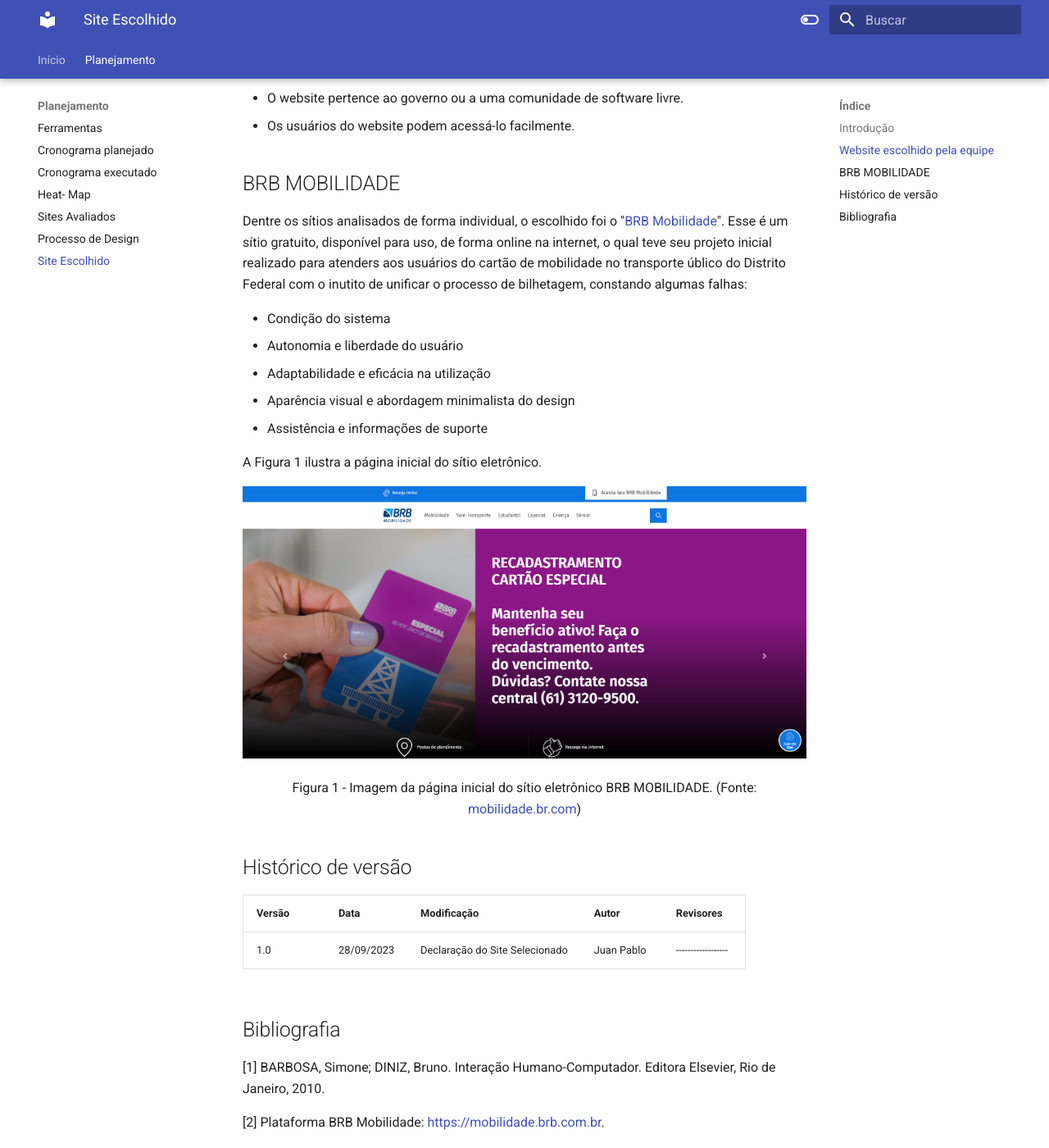
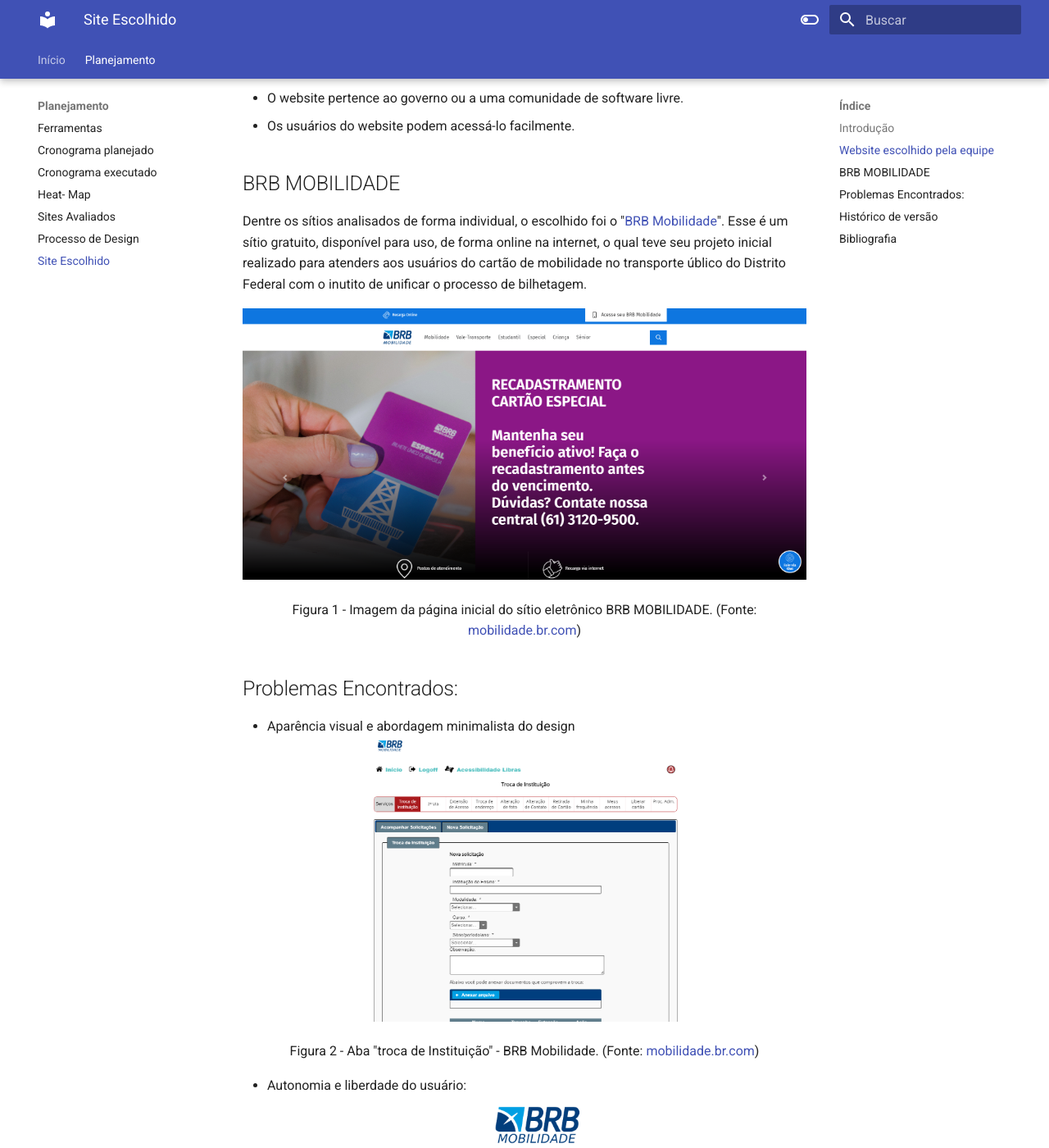
Before and after one commit to Interacao-Humano-Computador/2023.2--BRB-Mobilidade, an MkDocs documentation site: the page built from docs/site.md, in a window 1280 px wide and 1400 px high, scrolled down 525 px. Shown: the whole window at 82% size. Built offline with MkDocs 1.6.1 and Material for MkDocs 9.7.7, drawn with Linux system fonts in a browser that asks for light colours; some of the changed text lies outside the part shown.

Commit message:
update of selected site

```diff
--- a/docs/site.md
+++ b/docs/site.md
@@ -15,15 +15,8 @@
 
 ## BRB MOBILIDADE
 
-Dentre os sítios analisados de forma individual, o escolhido foi o "[BRB Mobilidade](https://mobilidade.brb.com.br)". Esse é um sítio gratuito, disponível para uso, de forma online na internet, o qual teve seu projeto inicial realizado para atenders aos usuários do cartão de mobilidade no transporte úblico do Distrito Federal com o inutito de unificar o processo de bilhetagem, constando algumas falhas:
+Dentre os sítios analisados de forma individual, o escolhido foi o "[BRB Mobilidade](https://mobilidade.brb.com.br)". Esse é um sítio gratuito, disponível para uso, de forma online na internet, o qual teve seu projeto inicial realizado para atenders aos usuários do cartão de mobilidade no transporte úblico do Distrito Federal com o inutito de unificar o processo de bilhetagem.
 
-- Condição do sistema
-- Autonomia e liberdade do usuário
-- Adaptabilidade e eficácia na utilização
-- Aparência visual e abordagem minimalista do design
-- Assistência e informações de suporte
-
-A Figura 1 ilustra a página inicial do sítio eletrônico.
 
 ![Imagem do BRB Mobilidade](assets/brb.png)
 
@@ -31,12 +24,44 @@
 <p>Figura 1 - Imagem da página inicial do sítio eletrônico BRB MOBILIDADE. (Fonte: <a href="https://mobilidade.brb.com.br">mobilidade.br.com</a>)</p>
 </div>
 
+## Problemas Encontrados:
+
+- Aparência visual e abordagem minimalista do design
+![Aparência visual do BRB Mobilidade](assets/troca.png)
+<div style="text-align: center">
+<p>Figura 2 - Aba "troca de Instituição" - BRB Mobilidade. (Fonte: <a href="https://mobilidade.brb.com.br">mobilidade.br.com</a>)</p>
+</div>
+
+- Autonomia e liberdade do usuário:
+![Autonomia](assets/erro.png)
+<div style="text-align: center">
+<p>Figura 3 - Usuário não autenticado - BRB Mobilidade. (Fonte: <a href="https://mobilidade.brb.com.br">mobilidade.br.com</a>)</p>
+</div>
+
+
+- Adaptabilidade e eficácia na utilização e Acessibilidade:
+![acessibilidade](assets/libras.png)
+<div style="text-align: center">
+<p>Figura 4 - Acessibilidade - BRB Mobilidade. (Fonte: <a href="https://mobilidade.brb.com.br">mobilidade.br.com</a>)</p>
+</div>
+
+
+
+- Assistência e informações de suporte:
+![erro sem assistência](assets/erro2.png)
+<div style="text-align: center">
+<p>Figura 5 - Assistência e suporte de erros - BRB Mobilidade. (Fonte: <a href="https://mobilidade.brb.com.br">mobilidade.br.com</a>)</p>
+</div>
+
+
+
 
 ## Histórico de versão
 
 | Versão | Data       | Modificação                             | Autor                         | Revisores                         |
 | ------ | ---------- | --------------------------------------- | ----------------------------- |-----------------------------------|
-|    1.0   |   28/09/2023   |   Declaração do Site Selecionado |  Juan Pablo|------------------|
+|    1.0   |   28/09/2023   |   Declaração do Site Selecionado |  Juan Pablo|Amanda Abreu|
+|    2.0   |   04/10/2023   |   Declaração do Site Selecionado |  Juan Pablo|Amanda Abreu|
 
 ## Bibliografia
 
```
Also changed, not shown: docs/assets/aparencia.png (added), docs/assets/erro.png (added), docs/assets/erro2.png (added), docs/assets/libras.png (added), docs/assets/login.png (added), docs/assets/troca.png (added).
